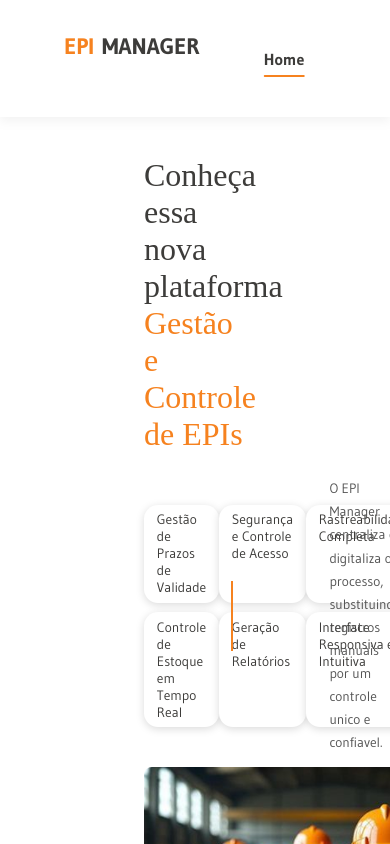
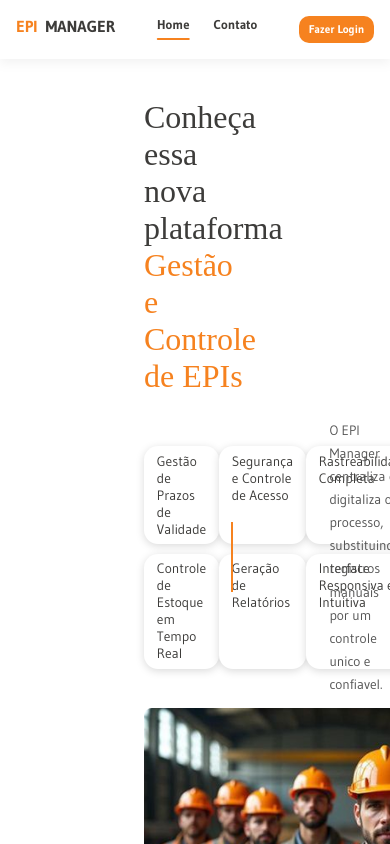
Before and after one commit to Nathsanfer/epi-management-system, a Vue app: page / in a window 390 px wide. Shown: the top 844 px of the page. Built offline with nearby package versions, Linux system fonts and the light colour scheme; no server answers; a web font is replaced by a local one.

Commit message:
feat: adds responsiveness to the Header component

```diff
--- a/src/components/Header.vue
+++ b/src/components/Header.vue
@@ -22,22 +22,27 @@
     justify-content: space-between;
     box-shadow: 0px 4px 10px rgba(132, 132, 132, 0.1);
 }
+
 .logo {
     margin: 2rem 4rem;
     display: flex;
     gap: 0.5rem;
     font-size: 1.4rem;
 }
+
 .logo1 {
     color: var(--highlights);
 }
+
 .logo2 {
     color: var(--color-gray);
 }
+
 .navigation {
     display: flex;
     align-items: center;
 }
+
 .list-nav {
     display: flex;
     gap: 15rem;
@@ -45,9 +50,11 @@
     margin: 0;
     padding: 0;
 }
+
 .item-nav {
     font-size: 1rem;
 }
+
 .link {
     text-decoration: none;
     color: var(--color-gray);
@@ -73,6 +80,7 @@
 .link.router-link-exact-active::after {
     width: 100%;
 }
+
 .button {
     background-color: var(--highlights);
     color: white;
@@ -89,4 +97,47 @@
     background-color: var(--highlights-hover);
 }
 
+@media (max-width: 1366px) {
+    .list-nav {
+        gap: 8rem;
+    }
+}
+
+@media (max-width: 768px) {
+
+    .logo {
+        font-size: 1.2rem;
+        margin: 2rem 2rem;
+    }
+
+    .list-nav {
+        gap: 3rem;
+    }
+
+    .button {
+        margin: 2rem 2rem;
+    }
+}
+
+@media (max-width: 500px) {
+    .logo {
+        font-size: 1rem;
+        margin: 1rem 1rem;
+    }
+
+    .list-nav {
+        gap: 1.5rem;
+        margin-top: -0.8rem;
+    }
+
+    .link {
+        font-size: 0.8rem;
+    }
+
+    .button {
+        margin: 1rem 1rem;
+        padding: 0.4rem 0.6rem;
+        font-size: 0.7rem;
+    }
+}
 </style>
--- a/src/views/Home.vue
+++ b/src/views/Home.vue
@@ -247,7 +247,6 @@ const isFaqExpanded = (id) => expandedFaqId.value === id
 
     <!-- SEÇÃO DE DEPOIMENTOS -->
     <section class="testimonials">
-      <!--O atributo aria-hidden indica que a decoração é puramente visual e não deve ser lida por leitores de tela-->
       <div class="container-decoration" aria-hidden="true"></div>
 
       <div class="container-content">
@@ -295,10 +294,8 @@ const isFaqExpanded = (id) => expandedFaqId.value === id
             @click="goToScene(sceneIndex)"></button>
         </div>
 
-
       </div>
 
-      <!--O atributo aria-hidden indica que a decoração é puramente visual e não deve ser lida por leitores de tela-->
       <div class="container-decoration" aria-hidden="true"></div>
     </section>
 
```
